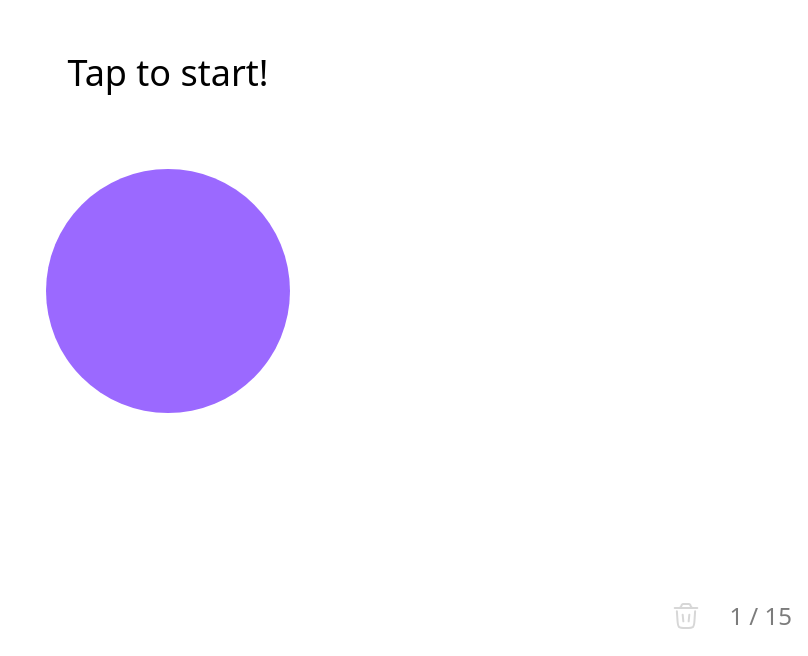
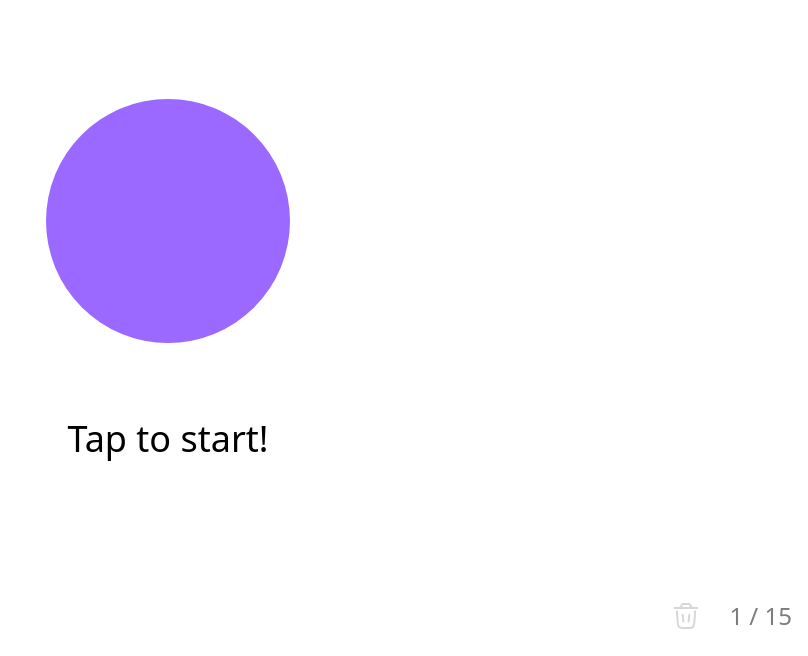
Before and after one commit to kennuuss/kegelcises, a React (Vite) app: page / in a window 1280 px wide. Shown: the part 144-800 px from the top of the page, without its empty margins (472-1280 px from the left). Built offline with nearby package versions, Linux system fonts and the light colour scheme.

Commit message:
made H1 non selectable, deleted repeat button from corner (now its in button) and fixed clickable eraseCount btn when its invinsible because set is finished

```diff
--- a/Components/H1.jsx
+++ b/Components/H1.jsx
@@ -1,7 +1,7 @@
 import React from 'react'
 
 function H1(props) {
-	return <h1 className={`text-[36px] text-center dark:text-white h-min ${props.className} ${props.children==='pass' && ' opacity-0 pointer-events-none '}`}>{props.children}</h1>
+	return <h1 className={`text-[36px] select-none text-center dark:text-white h-min ${props.className} ${props.children==='pass' && ' opacity-0 pointer-events-none '}`}>{props.children}</h1>
 }
 
 export default H1
--- a/Components/RepCount.jsx
+++ b/Components/RepCount.jsx
@@ -3,17 +3,17 @@ import * as SVG from '../src/SVGs'
 
 function RepCount(props) {
 	return (
-		<div className='flex lg:flex-row flex-col items-center lg:gap-0 gap-4 lg:absolute lg:bottom-2 lg:right-4'>
+		<div className='flex h-[64px] lg:flex-row flex-col items-center lg:gap-0 gap-4 lg:absolute lg:bottom-2 lg:right-4'>
 			<button
-				className={`w-[64px] active:scale-125 hover:scale-110 transition-all duration-150 h-[64px] dark:text-[#B5B5B5] text-[#7C7C7C] flex justify-center items-center   ${
+				className={`w-[64px] active:scale-125 hover:scale-110 transition-all duration-150 h-[64px] dark:text-[#B5B5B5] text-[#7C7C7C] flex justify-center items-center ${props.currentCount === 15 && ' hidden '}   ${
 					props.currentCount <= 1 && ' pointer-events-none opacity-30 '
 				}`}
 				onClick={props.eraceCount}
 				onTouchStart={props.eraceCount}
 			>
-				{props.currentCount > 14 ? SVG.SVGRestart : SVG.SVGTrashBin}
+				{SVG.SVGTrashBin}
 			</button>
-			<div className='text-[rgb(124,124,124)] dark:text-white text-[24px] w-[74.25px] flex justify-center lg:justify-end'>
+			<div className='text-[rgb(124,124,124)] select-none dark:text-white text-[24px] w-[74.25px] flex justify-center lg:justify-end'>
 				{props.currentCount} / 15
 			</div>
 		</div>
--- a/src/App.jsx
+++ b/src/App.jsx
@@ -158,19 +158,22 @@ function App() {
 
 	return (
 		<main className='bg-white overflow-hidden dark:bg-black flex flex-col justify-center items-center lg:py-8 py-[12vh] gap-4 h-[100vh]'>
-			<RepCount
-				eraceCount={eraceCount}
-				setIsSetStarted={setIsSetStarted}
-				setIsSetFinished={setIsSetFinished}
-				setRestDuration={setRestDuration}
-				currentCount={currentCount}
-				setCount={setCount}
-			/>
+				<KegelsButton
+					handleMouseDown={handleMouseDown}
+					handleMouseLeave={handleMouseLeave}
+					handleMouseUp={handleMouseUp}
+					pressDuration={pressDuration}
+					restDuration={restDuration}
+					isResting={isResting}
+					isSetFinished={isSetFinished}
+					currentCount={currentCount}
+					eraceCount={eraceCount}
+				/>
 			<H1>
 				{isPressed
 					? pressDuration >= 5
-						? breathStage
-						: 'pass'
+					? breathStage
+					: 'pass'
 					: isResting
 					? 'Rest'
 					: isSetStarted
@@ -179,16 +182,15 @@ function App() {
 					? 'pass' /* `Nice job!` */
 					: 'Tap to start! '}
 			</H1>
-			<KegelsButton
-				handleMouseDown={handleMouseDown}
-				handleMouseLeave={handleMouseLeave}
-				handleMouseUp={handleMouseUp}
-				pressDuration={pressDuration}
-				restDuration={restDuration}
-				isResting={isResting}
-				isSetFinished={isSetFinished}
+
+			{/* //! то, что находится не в порядке страницы: */}
+			<RepCount
+				eraceCount={eraceCount}
+				setIsSetStarted={setIsSetStarted}
+				setIsSetFinished={setIsSetFinished}
+				setRestDuration={setRestDuration}
 				currentCount={currentCount}
-				eraceCount={eraceCount}
+				setCount={setCount}
 			/>
 			<Warning
 				currentCount={currentCount}
```
